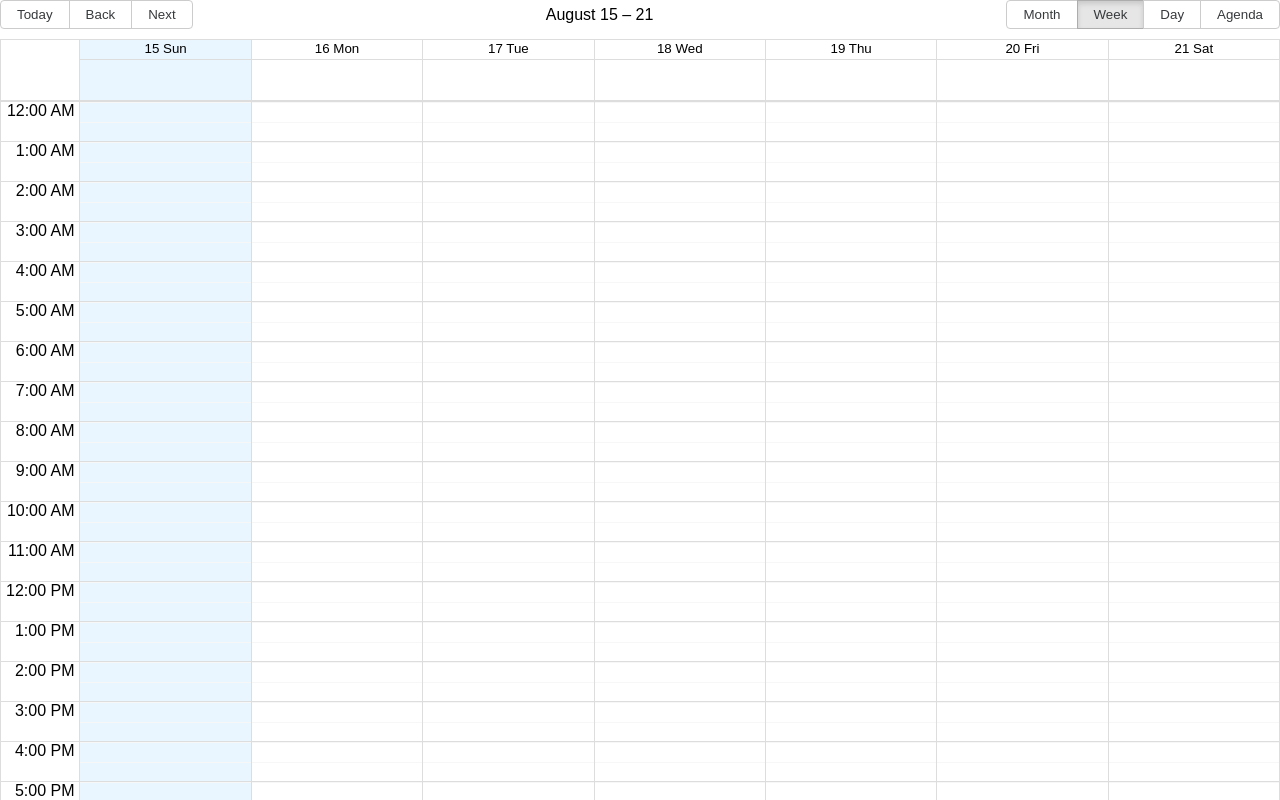
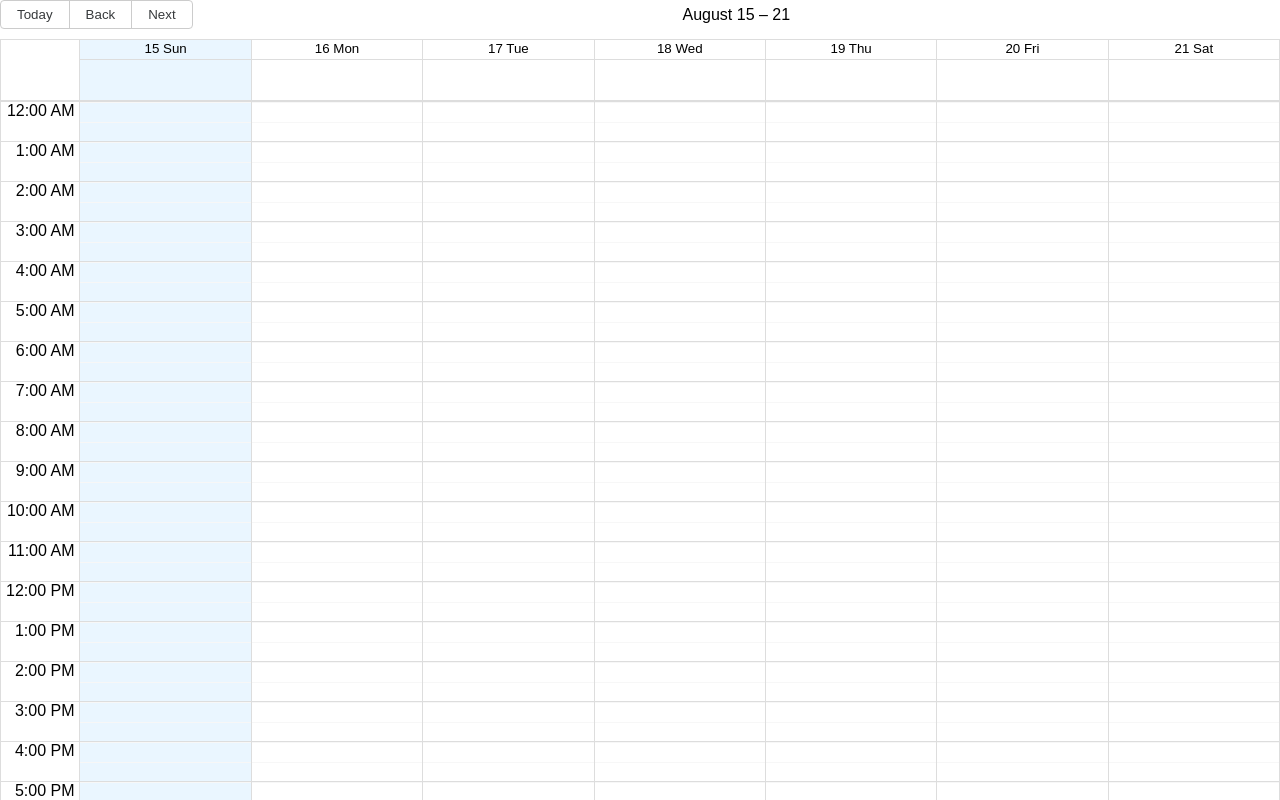
Before and after one commit to azariz/ef-mini-project-front, a React (Create React App) app: page / in a window 1280 px wide. Shown: the top 800 px of the page. Built offline with nearby package versions, Linux system fonts and the light colour scheme.

Commit message:
Views tweak. End of dev.

```diff
--- a/src/App.js
+++ b/src/App.js
@@ -110,6 +110,7 @@ class App extends React.Component {
           selectable
           localizer={localizer}
           events={this.state.events}
+          views={['week']}
           defaultView={Views.WEEK}  // choose WEEK view
           defaultDate={new Date()}  // start on today
           onSelectEvent={event => alert(event.title)}
```
